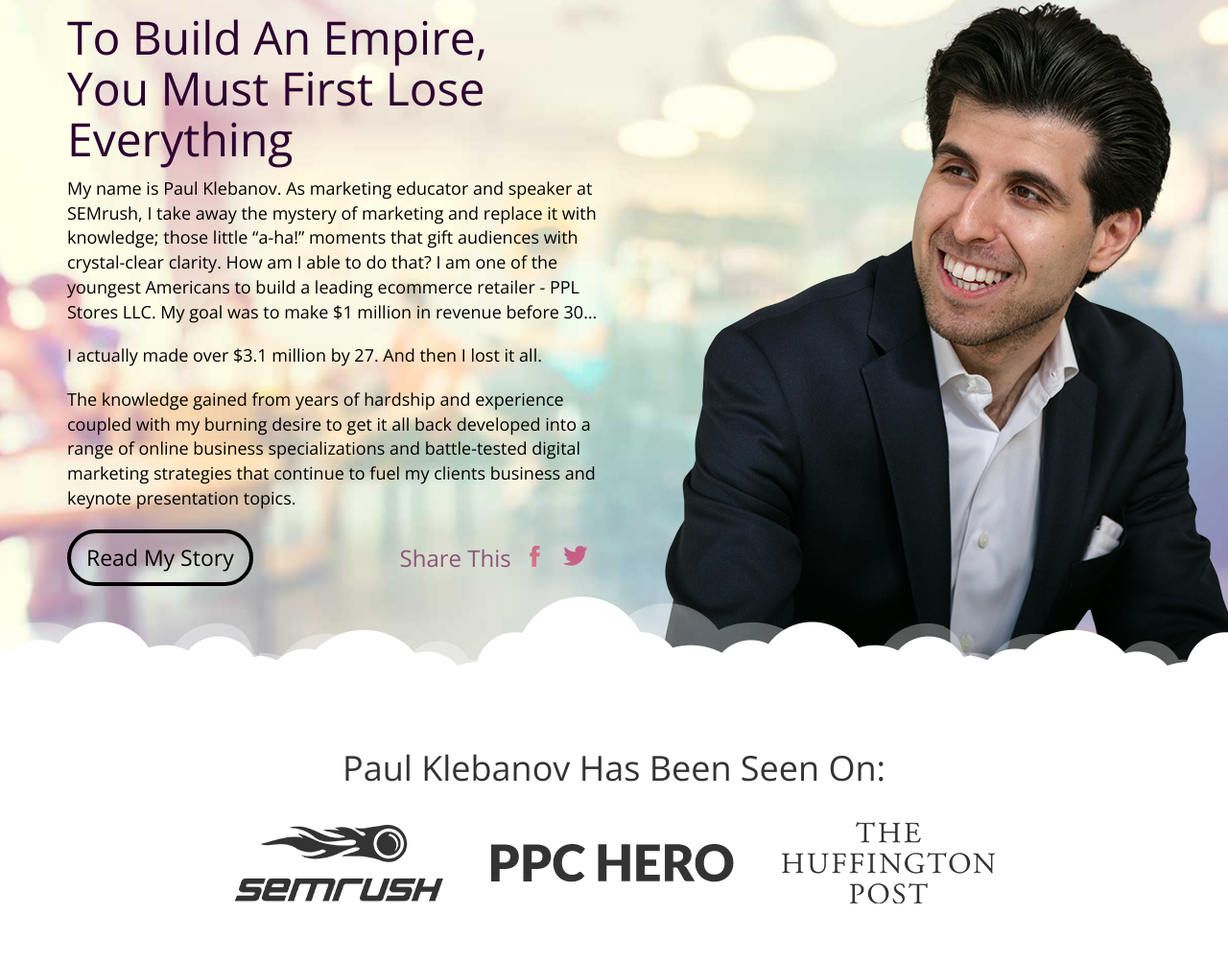
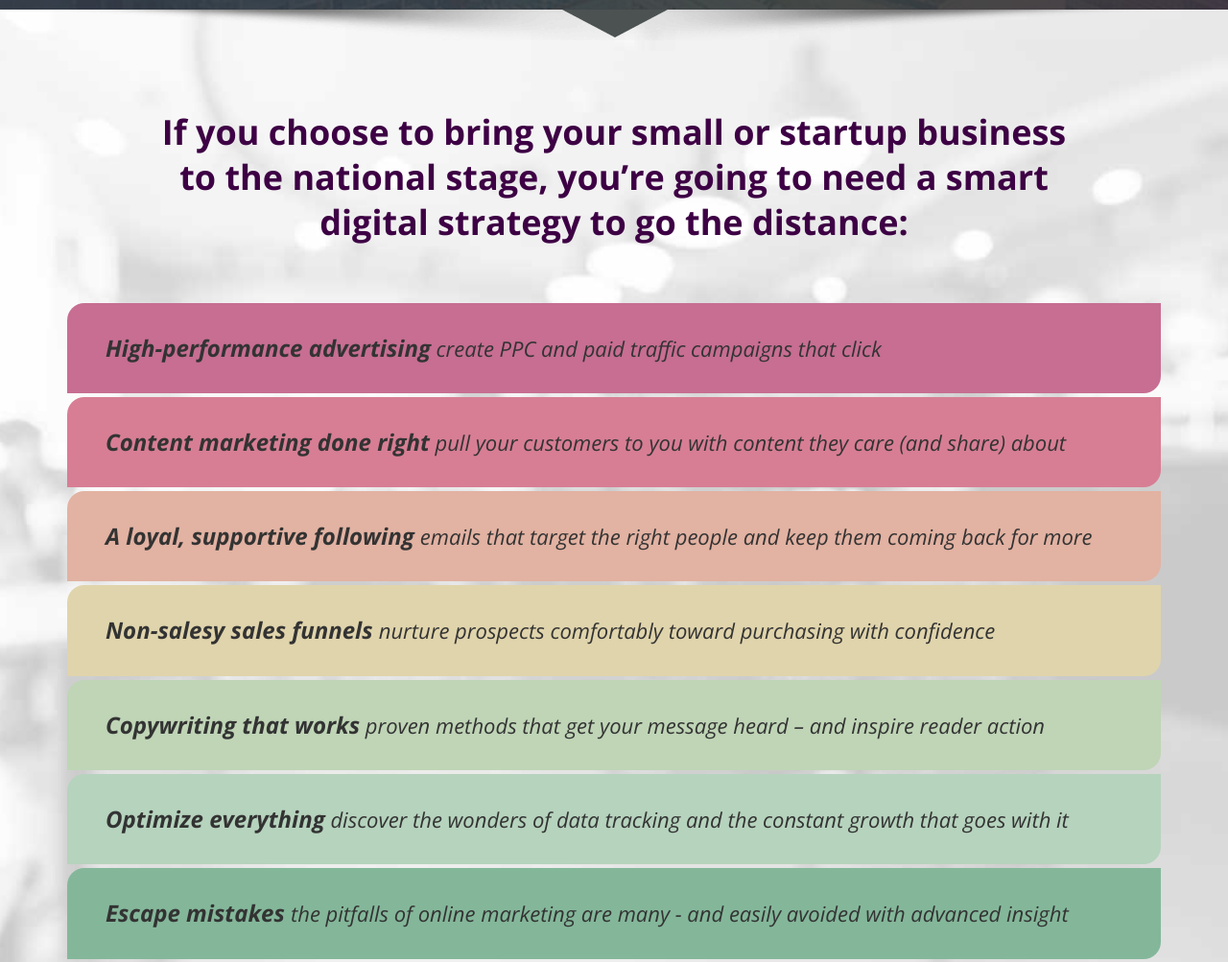
Before and after one commit to thirdtiu/pksite, a website: page src/html/event.html in a window 1280 px wide. Shown: the part 1264-2267 px from the top of the page at 96% size. Drawn offline with nearby package versions, Linux system fonts and the light colour scheme; files that its build step writes are made by us from their sources; files whose address does not match are found by name.

Commit message:
features section

```diff
--- a/src/html/event.html
+++ b/src/html/event.html
@@ -186,36 +186,47 @@
 
       </div>
     </div>
-    <section class="about-section">
+    <section class="features-section">
       <div class="container">
         <div class="row">
-          <div class="col-lg-6 content">
-            <h1>To Build An Empire,<br>
-You Must First Lose Everything</h1>
-
-            <p>
-              My name is Paul Klebanov. As marketing educator and speaker at SEMrush, I take away the mystery of marketing and replace it with knowledge; those little “a-ha!” moments that gift audiences with crystal-clear clarity. How am I able to do that? I am one of the youngest Americans to build a leading ecommerce retailer - PPL Stores LLC. My goal was to make $1 million in revenue before 30…
-            </p>
-
-            <p>I actually made over $3.1 million by 27. And then I lost it all. </p>
-
-            <p>The knowledge gained from years of hardship and experience coupled with my burning desire to get it all back developed into a range of online business specializations and battle-tested digital marketing strategies that continue to fuel my clients business and keynote presentation topics.</p>
-
-            <div class="f-container space-between">
-              <a href="#" class="btn outline-btn rounded-btn btn-lg">Read My Story</a>
-
-              <div class="share">
-                Share This
-                <ul class="social-icons">
-                  <li class="facebook"><a href="#">Facebook</a></li>
-                  <li class="twitter"><a href="#">Twitter</a></li>
-                </ul>
-              </div>
-            </div>
+          <div class="col-md-10 col-md-offset-1">
+              <h1 class="hd">If you choose to bring your small or startup business
+            to the national stage, you’re going to need a smart
+            digital strategy to go the distance:
+            </h1>
           </div>
         </div>
+        <ul class="features-list">
+          <li>
+            <strong>High-performance advertising</strong>
+            create PPC and paid traffic campaigns that click
+          </li>
+          <li>
+            <strong>Content marketing done right</strong>
+             pull your customers to you with content they care (and share) about
+          </li>
+          <li>
+            <strong>A loyal, supportive following </strong>
+            emails that target the right people and keep them coming back for more
+          </li>
+          <li>
+            <strong>Non-salesy sales funnels </strong>
+            nurture prospects comfortably toward purchasing with confidence
+          </li>
+          <li>
+            <strong>Copywriting that works</strong>
+            proven methods that get your message heard – and inspire reader action
+          </li>
+          <li>
+            <strong>Optimize everything</strong>
+            discover the wonders of data tracking and the constant growth that goes with it
+          </li>
+          <li>
+            <strong>Escape mistakes </strong>
+            the pitfalls of online marketing are many - and easily avoided with advanced insight
+          </li>
+        </ul>
       </div>
-      <img class="about-img" src="../images/about-image.png" alt="Paul Klebanov" />
     </section>
     <section class="advertisement">
       <div class="container">
--- a/src/scss/main.scss
+++ b/src/scss/main.scss
@@ -919,6 +919,7 @@
 		margin-bottom: 20px;
 		@media (min-width: $screen-md-min){
 			margin-bottom: 0;
+			width: 50%;
 		}
 		img {
 			max-width: 100%;
@@ -933,6 +934,9 @@
 	  align-items: center;
 	  justify-content: center;
 	  flex-direction: column;
+	  @media (min-width: $screen-md-min){
+	  	width: 50%;
+	  }
 	  @media (max-width: $screen-md-min){
 	  	font-size: 16px;
 	  	font-weight: bold;
@@ -982,6 +986,92 @@
 		@media (min-width: $screen-md-min){
 			font-size: 30px;
 			padding: 18px 100px;
+		}
+	}
+}
+
+/** features **/
+.features-section {
+	padding: 30px 0;
+	background: url(../images/features-bg.jpg) center;
+	background-size: cover;
+	@media(min-width: $screen-md-min){
+		padding: 80px 0;
+		min-height: 1060px;
+	}
+
+	.hd{
+		font-size: 24px;
+		color: #3d0044;
+		font-weight: bold;
+		text-align: left;
+		margin-bottom: 30px;
+		line-height: 1.3;
+
+		@media(min-width: $screen-md-min){
+			text-align: center;
+			font-size: 36px;
+			margin-bottom: 60px;
+		}
+	}
+
+	.features-list {
+		margin: 0;
+		padding: 0;
+		list-style-type: none;
+
+		li {
+			background: #c76e92;
+			margin-bottom: 4px;
+			font-style: italic;
+			font-size: 12px;
+			padding: 13px 20px;
+			-webkit-border-top-left-radius: 18px;
+			-webkit-border-bottom-right-radius: 18px;
+			-moz-border-radius-topleft: 18px;
+			-moz-border-radius-bottomright: 18px;
+			border-top-left-radius: 18px;
+			border-bottom-right-radius: 18px;
+			text-align: center;
+
+			@media (min-width: $screen-md-min) {
+				padding: 30px 40px;
+				font-size: 22px;
+				text-align: left;
+			}
+
+			strong {
+				font-size: 14px;
+				display: block;
+				@media (min-width: $screen-md-min) {
+					font-size: 24px;
+					display: inline;
+				}
+			}
+
+			&:nth-child(2) {
+				background: #d77e94;
+			}
+
+			&:nth-child(3) {
+				background: #e2b2a2;
+			}
+
+			&:nth-child(4) {
+				background: #e0d4ac;
+			}
+
+			&:nth-child(5) {
+				background: #bfd5b6;
+			}
+
+			&:nth-child(6) {
+				background: #b6d3bd;
+			}
+
+			&:nth-child(7) {
+				background: #84b79a;
+			}
 		}
 	}
 }
```
Also changed, not shown: dist/css/main.css, dist/html/event.html, dist/images/features-bg.jpg (added), dist/images/shutterstock_257040244.jpg (added), src/images/features-bg.jpg (added).
